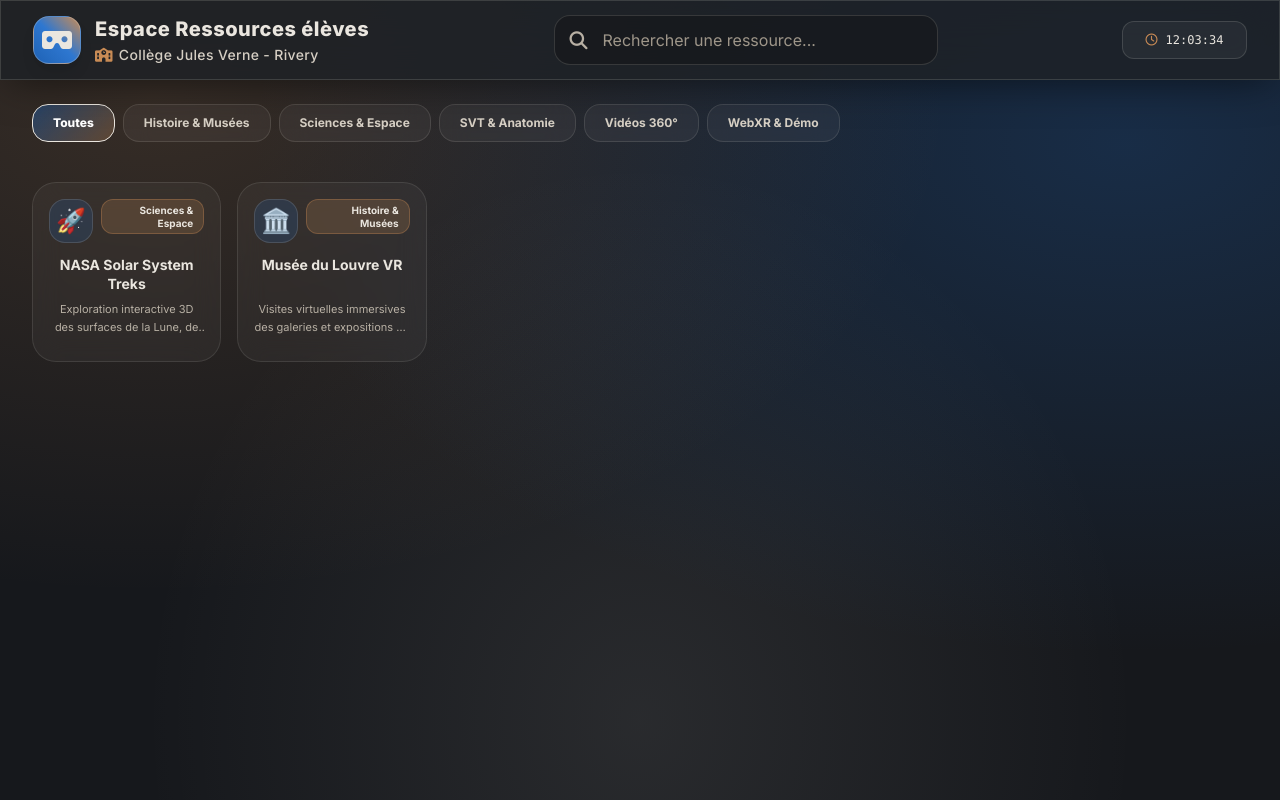
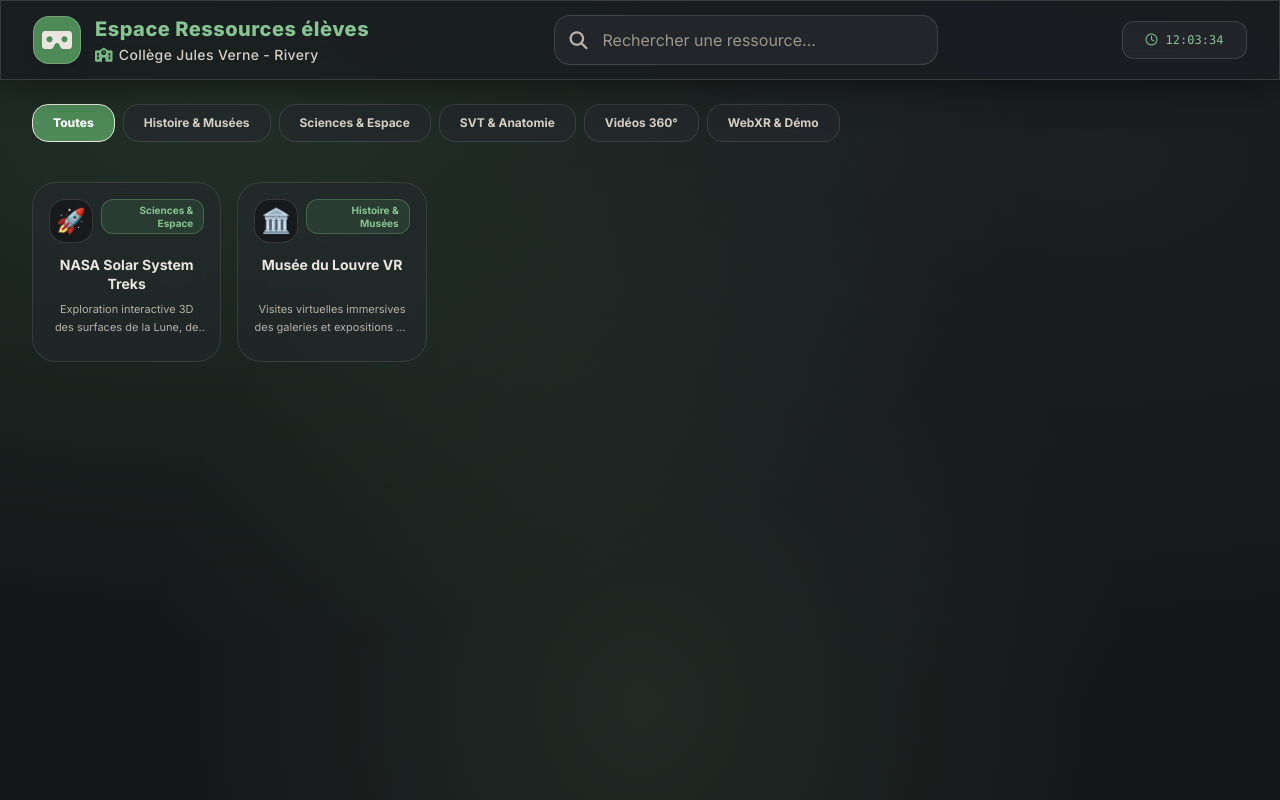
Before and after one commit to CollegesCD80/Mes-Liens-Rivery, a plain HTML site: page index.html in a window 1280 px wide. Drawn offline with nearby package versions, Linux system fonts and the light colour scheme; no server answers.

Commit message:
Refactor color scheme and background styles
Updated color scheme and background styles for improved aesthetics. Adjusted button and card styles for consistency.

```diff
--- a/index.html
+++ b/index.html
@@ -19,8 +19,8 @@
                     fontFamily: { sans: ['Inter', 'sans-serif'] },
                     colors: {
                         quest: {
-                            blue: '#1E62B5', purple: '#C88B55', cyan: '#EAE6DF',
-                            dark: '#16181C', panel: 'rgba(30, 33, 39, 0.82)', card: 'rgba(234, 230, 223, 0.05)'
+                            blue: '#4E8A58', purple: '#26292E', cyan: '#78B882',
+                            dark: '#141618', panel: 'rgba(26, 29, 33, 0.84)', card: 'rgba(234, 230, 223, 0.05)'
                         }
                     }
                 }
@@ -30,24 +30,24 @@
 
     <style>
         body {
-            background-color: #16181C;
+            background-color: #141618;
             background-image:
-                radial-gradient(at 12% 12%, rgba(200, 139, 85, 0.18) 0px, transparent 50%),
-                radial-gradient(at 88% 18%, rgba(30, 98, 181, 0.28) 0px, transparent 55%),
-                radial-gradient(at 50% 90%, rgba(234, 230, 223, 0.09) 0px, transparent 55%);
+                radial-gradient(at 15% 15%, rgba(78, 138, 88, 0.22) 0px, transparent 55%),
+                radial-gradient(at 85% 20%, rgba(38, 41, 46, 0.45) 0px, transparent 60%),
+                radial-gradient(at 50% 88%, rgba(120, 184, 130, 0.12) 0px, transparent 55%);
             background-attachment: fixed;
             min-height: 100vh;
             color: #EAE6DF;
         }
         .glass-panel {
-            background: rgba(30, 33, 39, 0.82);
+            background: rgba(26, 29, 33, 0.84);
             backdrop-filter: blur(20px);
             -webkit-backdrop-filter: blur(20px);
-            border: 1px solid rgba(234, 230, 223, 0.14);
-            box-shadow: 0 10px 40px -10px rgba(0, 0, 0, 0.55);
+            border: 1px solid rgba(234, 230, 223, 0.13);
+            box-shadow: 0 10px 40px -10px rgba(0, 0, 0, 0.6);
         }
         .glass-card {
-            background: rgba(234, 230, 223, 0.045);
+            background: rgba(38, 41, 46, 0.55);
             backdrop-filter: blur(14px);
             -webkit-backdrop-filter: blur(14px);
             border: 1px solid rgba(234, 230, 223, 0.11);
@@ -59,27 +59,27 @@
             outline: none;
         }
         .glass-card:hover {
-            background: rgba(234, 230, 223, 0.09);
-            border-color: rgba(200, 139, 85, 0.65);
+            background: rgba(38, 41, 46, 0.82);
+            border-color: rgba(120, 184, 130, 0.65);
             transform: translateY(-4px) scale(1.01);
-            box-shadow: 0 12px 30px -5px rgba(30, 98, 181, 0.35);
+            box-shadow: 0 12px 30px -5px rgba(78, 138, 88, 0.3);
         }
         .vr-btn { transition: all 0.2s cubic-bezier(0.4, 0, 0.2, 1); }
         .vr-btn:active { transform: scale(0.95); }
 
-        /* Style des boutons de catégories sans aucune ombre */
+        /* Style des boutons de catégories sans dégradé et sans ombre */
         .category-btn {
-            background: rgba(234, 230, 223, 0.05);
+            background-color: rgba(38, 41, 46, 0.65);
             backdrop-filter: blur(14px);
             border: 1px solid rgba(234, 230, 223, 0.12);
             transition: all 0.25s cubic-bezier(0.4, 0, 0.2, 1);
         }
         .category-btn:hover {
-            background: rgba(234, 230, 223, 0.11);
-            border-color: rgba(46, 119, 208, 0.7);
+            background-color: rgba(38, 41, 46, 0.9);
+            border-color: rgba(120, 184, 130, 0.6);
         }
         .category-btn.active {
-            background: linear-gradient(135deg, rgba(30, 98, 181, 0.45) 0%, rgba(200, 139, 85, 0.3) 100%);
+            background-color: #4E8A58;
             border-color: #EAE6DF;
             color: #FFFFFF;
             font-weight: 800;
@@ -93,21 +93,21 @@
         <div class="max-w-[95rem] mx-auto flex flex-col md:flex-row items-center justify-between gap-4">
             <div class="flex items-center gap-3.5 w-full md:w-auto justify-between md:justify-start">
                 <div class="flex items-center gap-3.5">
-                    <div class="w-12 h-12 rounded-2xl bg-gradient-to-tr from-[#1E62B5] via-[#2E77D0] to-[#C88B55] flex items-center justify-center shadow-lg text-[#EAE6DF] text-2xl font-black shrink-0 border border-[#EAE6DF]/25">
+                    <div class="w-12 h-12 rounded-2xl bg-[#4E8A58] flex items-center justify-center shadow-lg text-[#EAE6DF] text-2xl font-black shrink-0 border border-[#EAE6DF]/25">
                         <i class="fa-solid fa-vr-cardboard"></i>
                     </div>
                     <div>
-                        <h1 class="text-lg md:text-xl font-extrabold tracking-wide text-[#EAE6DF]">
+                        <h1 class="text-lg md:text-xl font-extrabold tracking-wide text-[#88C492]">
                             Espace Ressources élèves
                         </h1>
                         <p class="text-sm text-[#D6CFC4] font-medium tracking-wide flex items-center gap-1.5 mt-0.5">
-                            <i class="fa-solid fa-school text-[#C88B55]"></i>
+                            <i class="fa-solid fa-school text-[#78B882]"></i>
                             <span>Collège Jules Verne - Rivery</span>
                         </p>
                     </div>
                 </div>
-                <div id="vr-clock-mobile" class="text-xs font-mono bg-[#EAE6DF]/5 border border-[#EAE6DF]/15 px-3 py-1.5 rounded-xl text-[#EAE6DF] md:hidden flex items-center gap-1.5 min-w-[110px] justify-center">
-                    <i class="fa-regular fa-clock text-[#C88B55]"></i>
+                <div id="vr-clock-mobile" class="text-xs font-mono bg-[#26292E]/80 border border-[#EAE6DF]/15 px-3 py-1.5 rounded-xl text-[#88C492] md:hidden flex items-center gap-1.5 min-w-[110px] justify-center">
+                    <i class="fa-regular fa-clock"></i>
                     <span class="clock-text">--:--:--</span>
                 </div>
             </div>
@@ -117,15 +117,15 @@
                 <div class="absolute inset-y-0 left-0 pl-4 flex items-center pointer-events-none text-[#B8B0A4] text-lg">
                     <i class="fa-solid fa-magnifying-glass"></i>
                 </div>
-                <input type="text" id="searchInput" placeholder="Rechercher une ressource..." class="w-full pl-12 pr-10 py-3 rounded-2xl bg-[#16181C]/70 border border-[#EAE6DF]/15 text-[#EAE6DF] placeholder-[#9E9689] text-base focus:outline-none focus:border-[#2E77D0]">
+                <input type="text" id="searchInput" placeholder="Rechercher une ressource..." class="w-full pl-12 pr-10 py-3 rounded-2xl bg-[#26292E]/75 border border-[#EAE6DF]/15 text-[#EAE6DF] placeholder-[#9E9689] text-base focus:outline-none focus:border-[#78B882]">
                 <button id="clearSearch" class="hidden absolute inset-y-0 right-0 pr-4 flex items-center text-[#B8B0A4] hover:text-white">
                     <i class="fa-solid fa-xmark"></i>
                 </button>
             </div>
 
             <div class="flex items-center gap-3 w-full md:w-auto justify-end">
-                <div id="vr-clock-desktop" class="hidden md:flex text-xs font-mono bg-[#EAE6DF]/5 border border-[#EAE6DF]/15 px-3.5 py-2.5 rounded-xl text-[#EAE6DF] items-center gap-2 min-w-[125px] justify-center">
-                    <i class="fa-regular fa-clock text-[#C88B55]"></i>
+                <div id="vr-clock-desktop" class="hidden md:flex text-xs font-mono bg-[#26292E]/80 border border-[#EAE6DF]/15 px-3.5 py-2.5 rounded-xl text-[#88C492] items-center gap-2 min-w-[125px] justify-center">
+                    <i class="fa-regular fa-clock text-[#78B882]"></i>
                     <span class="clock-text">--:--:--</span>
                 </div>
             </div>
@@ -144,7 +144,7 @@
             <div id="bookmarkGrid" class="grid grid-cols-1 sm:grid-cols-2 md:grid-cols-3 lg:grid-cols-4 xl:grid-cols-6 gap-4 justify-items-center"></div>
             <div id="emptyState" class="hidden flex-col items-center justify-center py-16 text-center glass-panel rounded-3xl mt-4">
                 <h3 class="text-xl font-bold text-[#EAE6DF] mb-1">Aucune ressource trouvée</h3>
-                <button id="btnResetFilters" class="vr-btn mt-4 px-5 py-2.5 bg-[#1E62B5]/25 text-[#EAE6DF] border border-[#2E77D0]/50 rounded-xl text-sm font-semibold">
+                <button id="btnResetFilters" class="vr-btn mt-4 px-5 py-2.5 bg-[#4E8A58]/25 text-[#88C492] border border-[#78B882]/50 rounded-xl text-sm font-semibold">
                     Réinitialiser les filtres
                 </button>
             </div>
@@ -253,13 +253,13 @@
                 card.className = 'glass-card rounded-3xl p-4 relative w-full';
 
                 let iconHTML = `<span class="text-2xl">${item.icon || '🌐'}</span>`;
-                if (item.icon && item.icon.startsWith('fa-')) iconHTML = `<i class="fa-brands ${item.icon} text-2xl text-[#6BA6EB]"></i>`;
+                if (item.icon && item.icon.startsWith('fa-')) iconHTML = `<i class="fa-brands ${item.icon} text-2xl text-[#78B882]"></i>`;
 
                 card.innerHTML = `
                     <div>
                         <div class="flex items-start justify-between gap-2 mb-3">
-                            <div class="w-11 h-11 rounded-2xl bg-[#1E62B5]/20 border border-[#EAE6DF]/15 flex items-center justify-center shrink-0">${iconHTML}</div>
-                            <span class="text-[10px] font-bold px-2.5 py-1 rounded-xl bg-[#C88B55]/20 border border-[#C88B55]/35 text-[#EAE6DF] line-clamp-2 leading-tight text-right">${escapeHTML(item.category)}</span>
+                            <div class="w-11 h-11 rounded-2xl bg-[#141618]/75 border border-[#EAE6DF]/15 flex items-center justify-center shrink-0">${iconHTML}</div>
+                            <span class="text-[10px] font-bold px-2.5 py-1 rounded-xl bg-[#4E8A58]/20 border border-[#78B882]/35 text-[#88C492] line-clamp-2 leading-tight text-right">${escapeHTML(item.category)}</span>
                         </div>
                         <h3 class="text-sm font-bold text-[#EAE6DF] text-center mb-1.5 line-clamp-2 leading-snug min-h-[2.5rem]" title="${escapeHTML(item.title)}">${escapeHTML(item.title)}</h3>
                         <p class="text-[#B8B0A4] text-[11px] text-center leading-relaxed line-clamp-2 mb-2">${escapeHTML(item.description || '')}</p>
```
